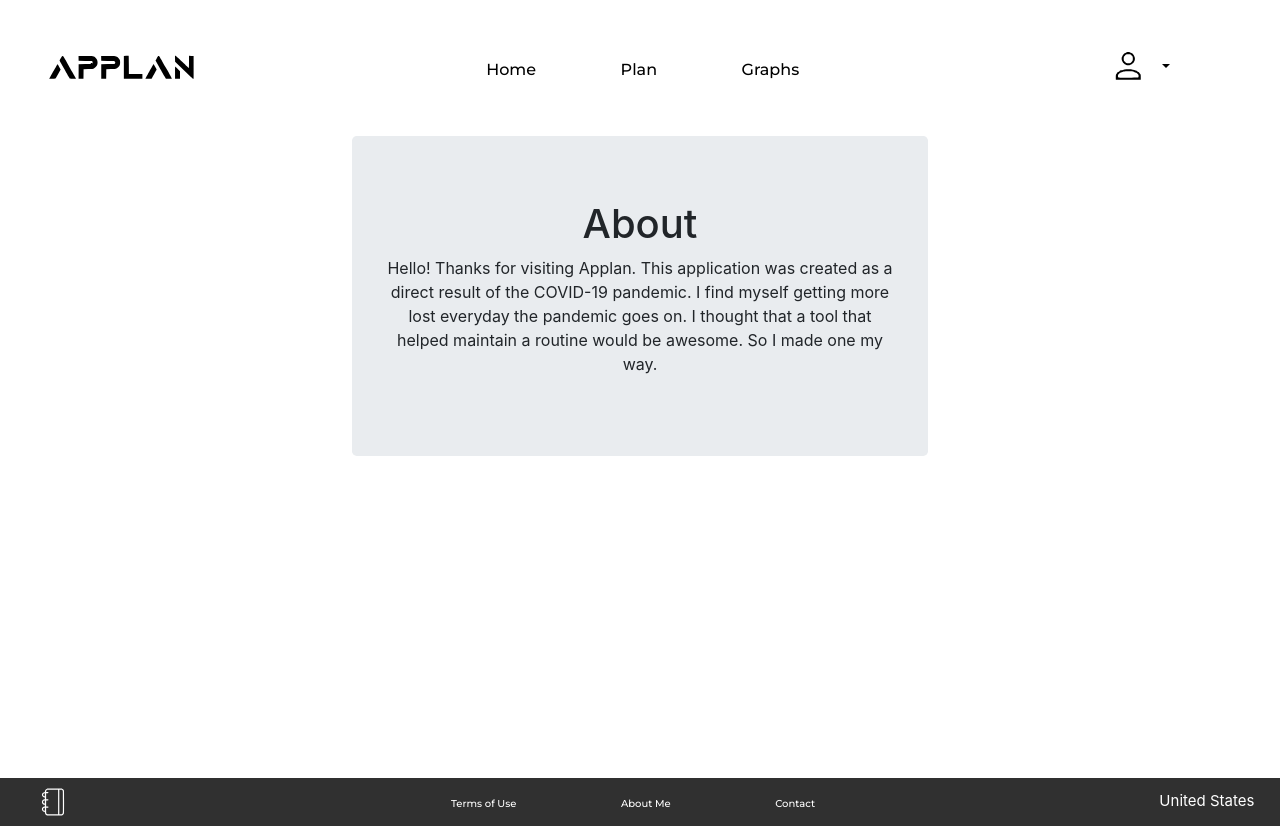
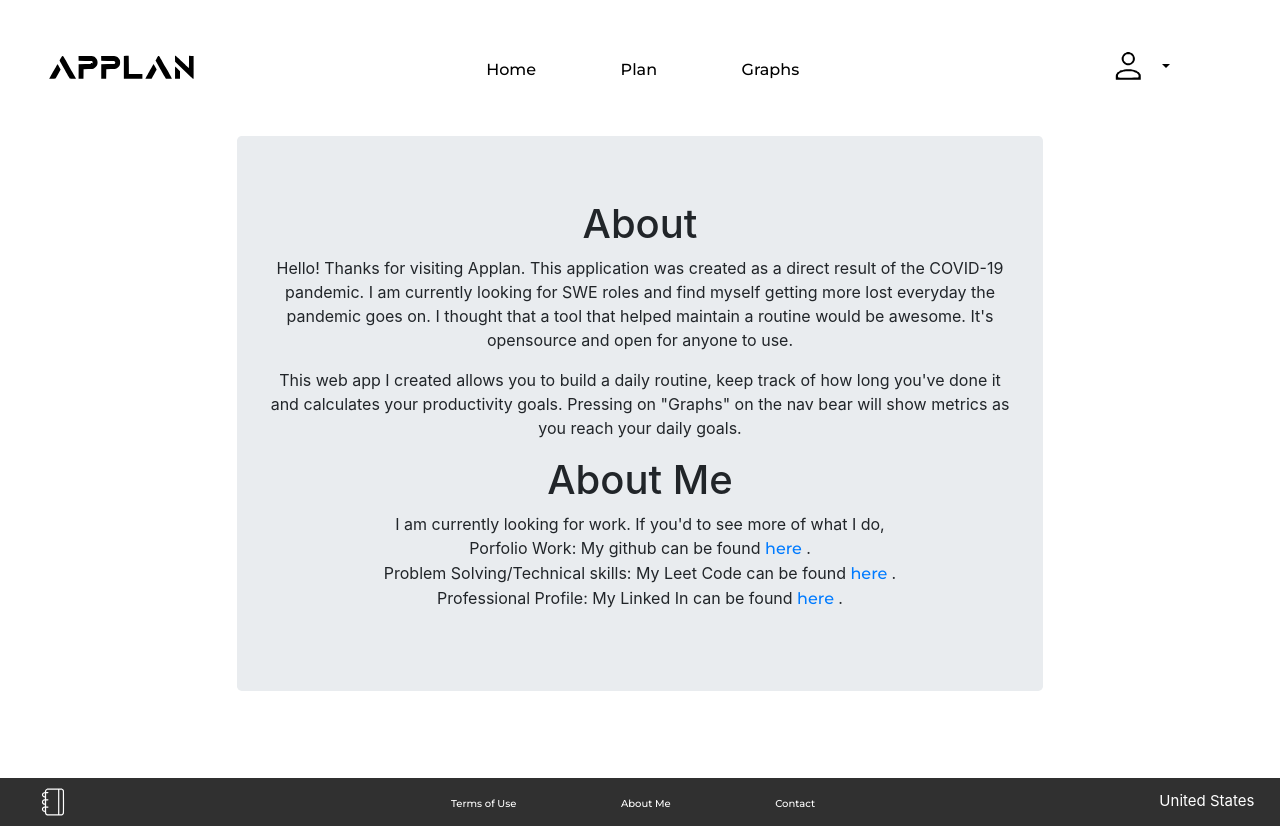
Before and after one commit to richard1634/Applan, a Django app: page /about/ in a window 1280 px wide. Run offline with Django 3.2, Linux system fonts and the light colour scheme; some libraries are stand-ins or nearby versions.

Commit message:
debugging issues concerning lost files

```diff
--- a/ajaxtut/ajaxtut/urls.py
+++ b/ajaxtut/ajaxtut/urls.py
@@ -22,7 +22,7 @@ from graphs import views as views2
 
 from django.conf.urls import url
 #
-from pages.views import home_view, contact_view, about_view
+from pages.views import home_view, contact_view, about_view, tos_view
 from django.contrib.auth import views as auth_views
 from users.views import register_view, profile_view
 from task.views import task_create_view,task_delete_view
@@ -47,7 +47,7 @@ urlpatterns = [
     path('', home_view, name = 'home'),
     path('contact/',contact_view, name = 'contact'),
     path('about/', about_view, name = 'about'),
-
+    path('Terms_Of_Service/', tos_view, name = 'TOS'),
     path('register/', register_view, name = 'register'),
 
     path('login/', auth_views.LoginView.as_view(template_name='users/login.html'), name = 'login'),
--- a/ajaxtut/pages/views.py
+++ b/ajaxtut/pages/views.py
@@ -25,3 +25,6 @@ def about_view(request,*args,**kwargs):
 	}
 
 	return render(request,"about.html",my_context)
+
+def tos_view(request,*args,**kwargs):
+	return render(request,"TOS.html", {})
--- a/ajaxtut/static/css/main.css
+++ b/ajaxtut/static/css/main.css
@@ -108,7 +108,7 @@ main{
 }
 
 .jumbotron{
-	width: 50%;
+	width: 70%;
 	display: block;
     margin-left: auto;
     margin-right: auto;
--- a/ajaxtut/templates/about.html
+++ b/ajaxtut/templates/about.html
@@ -7,7 +7,17 @@
 <h1> About </h1>
 
 <p>
-Hello! Thanks for visiting Applan. This application was created as a direct result of the COVID-19 pandemic. I find myself getting more lost everyday the pandemic goes on. I thought that a tool that helped maintain a routine would be awesome. So I made one my way.
+Hello! Thanks for visiting Applan. This application was created as a direct result of the COVID-19 pandemic. I am currently looking for SWE roles and find myself getting more lost everyday the pandemic goes on. I thought that a tool that helped maintain a routine would be awesome. It's opensource and open for anyone to use.</p>
+
+<p> This web app I created allows you to build a daily routine, keep track of how long you've done it and calculates your productivity goals. Pressing on "Graphs" on the nav bear will show metrics as you reach your daily goals.
+
+<h1> About Me</h1>
+I am currently looking for work.
+If you'd to see more of what I do,
+<div> Porfolio Work: My github can be found <a href = "https://github.com/richard1634"> here </a>.</div>
+<div> Problem Solving/Technical skills: My Leet Code can be found <a href = "https://leetcode.com/kith/"> here </a>.</div>
+<div> Professional Profile: My Linked In can be found <a href = "https://www.linkedin.com/in/richard-le-uci/"> here </a>.</div>
+
 </p>
 
 
--- a/ajaxtut/templates/contact.html
+++ b/ajaxtut/templates/contact.html
@@ -3,12 +3,14 @@
 {% block content %}
 
 
-<h1> Contact Page </h1>
+<div class="jumbotron" align="center">
+<h1> Contact </h1>
 
 <p>
-My Phone number is 4082123219003
+My name is Richard, you can contact me at richardforswe@gmail.com. Looking for work and open to professional inqueries!
 </p>
 
+</div>
 
 
 		<link rel="stylesheet" href="https://stackpath.bootstrapcdn.com/bootstrap/4.3.1/css/bootstrap.min.css" integrity="sha384-ggOyR0iXCbMQv3Xipma34MD+dH/1fQ784/j6cY/iJTQUOhcWr7x9JvoRxT2MZw1T" crossorigin="anonymous">
--- a/ajaxtut/templates/footer.html
+++ b/ajaxtut/templates/footer.html
@@ -11,7 +11,7 @@
     </a>
 
     <ul class = "footer__links">
-          <li><a href="{% url 'home' %}">Terms of Use</a></li>
+          <li><a href="{% url 'TOS' %}">Terms of Use</a></li>
           <li><a href="{% url 'about' %}">About Me</a></li>
           <li><a href="{% url 'contact' %}">Contact</a></li>
     </ul>
```
Also changed, not shown: ajaxtut/graphs/views.py (+5 -5 lines), ajaxtut/templates/TOS.html (added, +33 -0 lines).
